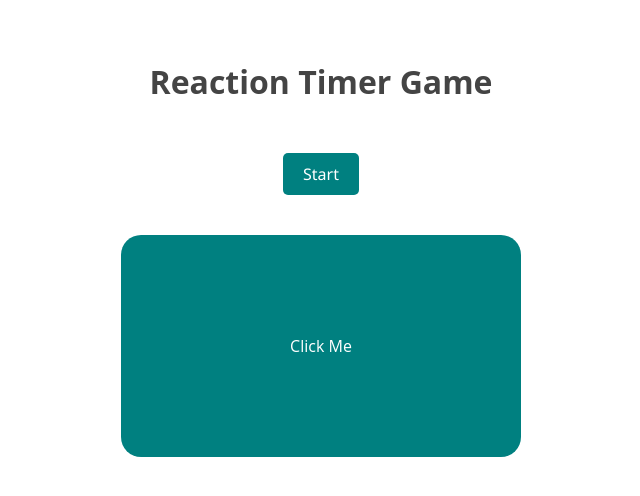
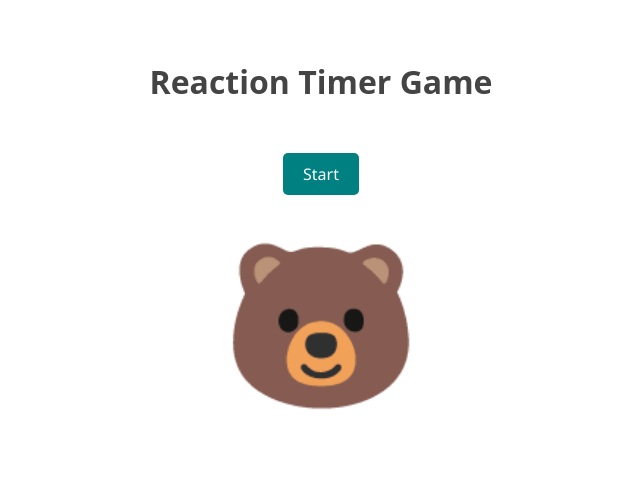
Before and after one commit to unizef/reaction-timer, a Vue app: page / in a window 1280 px wide. Both pictures are taken after a click on the button "Start". Shown: the top 496 px of the page, without its empty margins (319-959 px from the left). Built offline with nearby package versions, Linux system fonts and the light colour scheme.

Commit message:
Changed the teal colored div to array of emoji  animals

```diff
--- a/src/components/Block.vue
+++ b/src/components/Block.vue
@@ -1,6 +1,6 @@
 <template>
-  <div v-if="showBlock" class="block">
-    Click Me
+  <div v-if="showBlock" class="block animal" @click="stopTimer">
+    {{ this.animals[this.animal] }}
   </div>
 </template>
 
@@ -10,20 +10,59 @@ export default {
   props: ["delay"],
   data() {
     return {
+      animal: null,
+      animals: [
+        "🐶",
+        "🐯",
+        "🐼",
+        "🦊",
+        "🐻",
+        "🐸",
+        "🐰",
+        "🐷",
+        "🐮",
+        "🐱",
+        "🐺",
+        "🦁",
+      ],
+      count: 3,
       showBlock: false,
+      timer: null,
+      reactionTime: 0,
     };
   },
-
   mounted() {
     setTimeout(() => {
       this.showBlock = true;
+      this.startTimer();
+      this.randomAnimal();
     }, this.delay);
+  },
+
+  methods: {
+    randomAnimal() {
+      this.animal = Math.floor(Math.random() * 5);
+    },
+    startTimer() {
+      this.timer = setInterval(() => {
+        this.reactionTime += 10;
+      }, 10);
+    },
+    stopTimer() {
+      clearInterval(this.timer);
+      console.log("reaction time: ", this.reactionTime);
+    },
   },
 };
 </script>
 
 <style>
-.block {
+.animal {
+  font-size: 10rem;
+  padding: 15px;
+  cursor: pointer;
+}
+/* .block {
   width: 400px;
   border-radius: 20px;
   background: var(--secondary-color);
@@ -31,5 +70,5 @@ export default {
   text-align: center;
   padding: 100px 0;
   margin: 40px auto;
-}
+} */
 </style>
```
